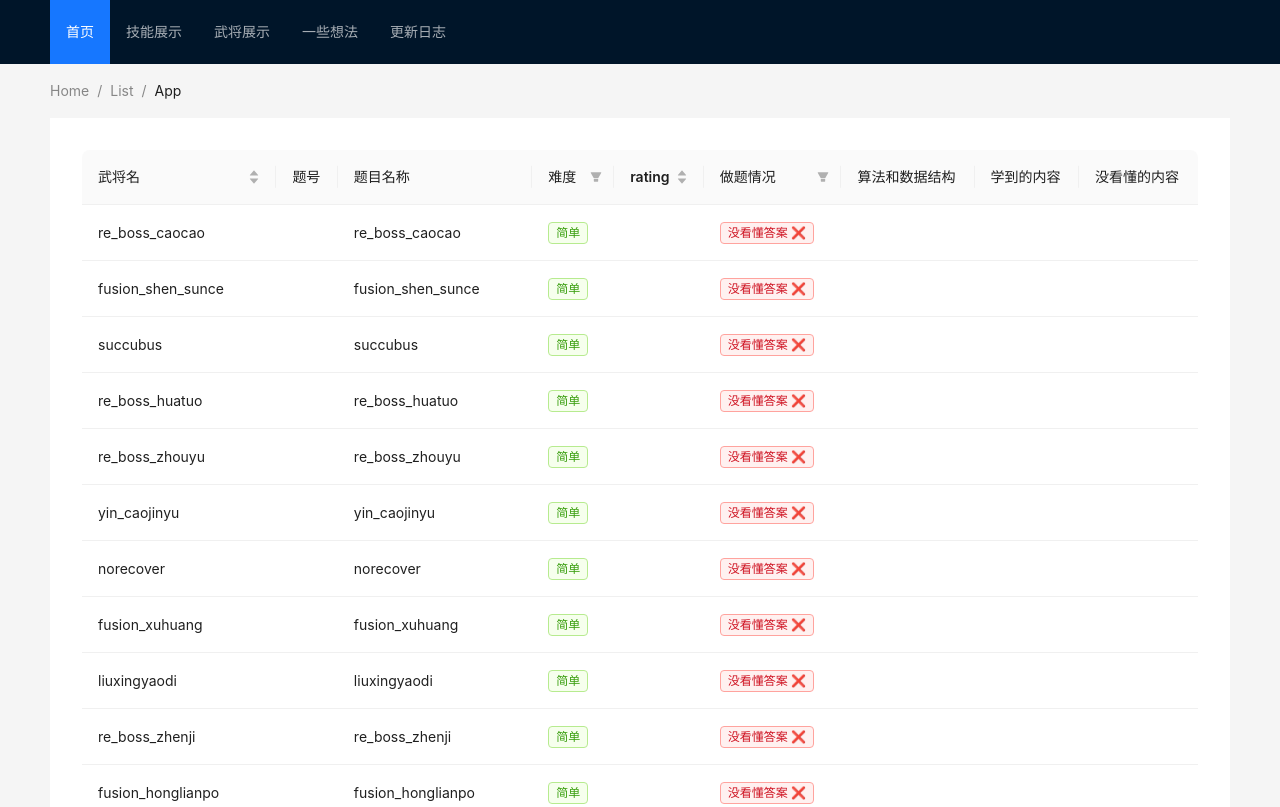
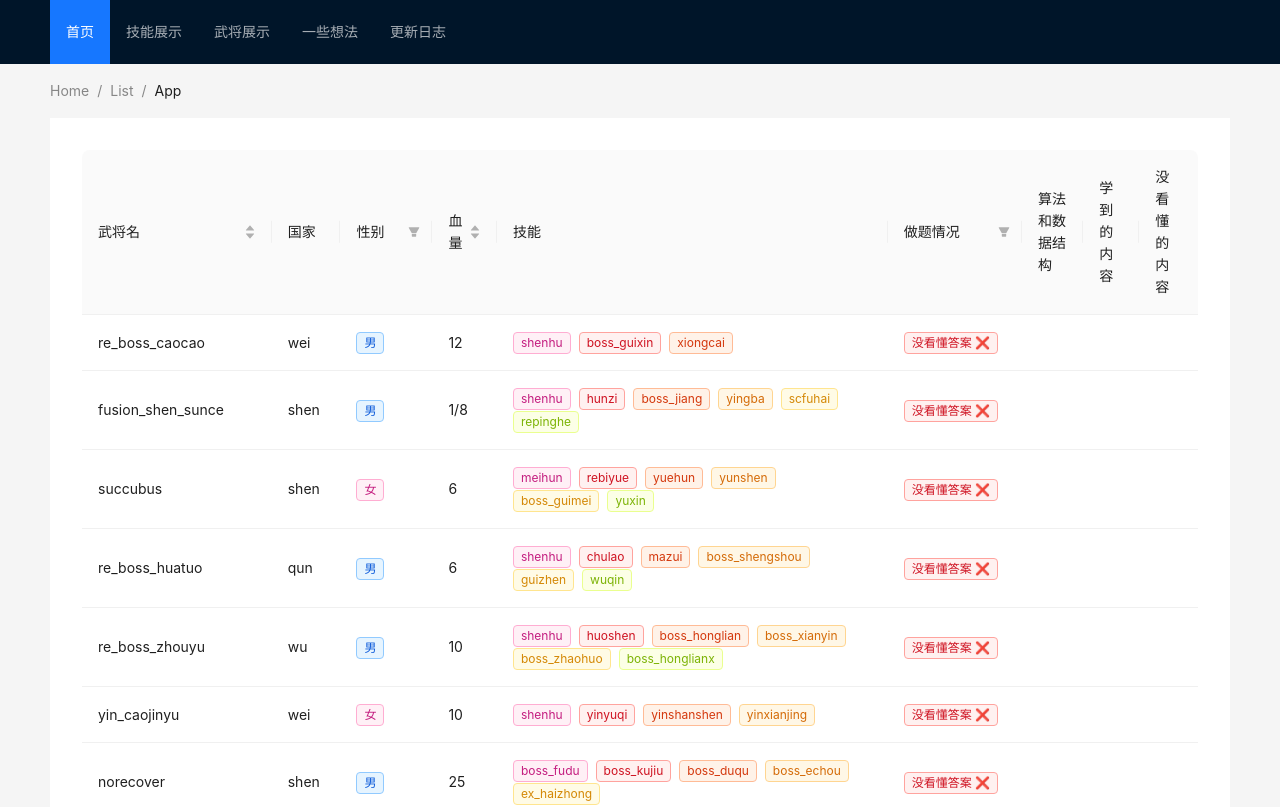
Before and after one commit to S-N-O-R-L-A-X/noname-extension, a React (Vite) app in the folder noname/: page /#/characters in a window 1280 px wide. Shown: the top 807 px of the page. Built offline with nearby package versions, Linux system fonts and the light colour scheme.

Commit message:
feat: show nationality, gender, hp, skills

```diff
--- a/noname/src/Views/Characters/ShowAllCharacters.tsx
+++ b/noname/src/Views/Characters/ShowAllCharacters.tsx
@@ -2,53 +2,60 @@ import { Table, Tag } from 'antd';
 
 import characters from "./characters.json";
 export default function ShowAllCharacters() {
+  const skillColors = ["magenta", "red", "volcano", "orange", "gold", "lime", "green", "cyan", "blue", "geekblue", "purple"];
   const columns = [
     {
       title: '武将名',
       dataIndex: 'name',
       key: 'name',
-      sorter: (a: any, b: any) => Number(a.date.split("/")[2]) - Number(b.date.split("/")[2]),
+      sorter: (a: string, b: string) => a < b,
     },
     {
-      title: '题号',
-      dataIndex: 'no',
-      key: 'no',
+      title: '国家',
+      dataIndex: 'nationality',
+      key: 'nationality',
     },
     {
-      title: '题目名称',
-      dataIndex: 'name',
-      key: "name",
+      title: '性别',
+      dataIndex: 'gender',
+      key: "gender",
+      filters: [
+        {
+          text: "男",
+          value: "male",
+        },
+        {
+          text: "女",
+          value: "female",
+        },
+        {
+          text: "无性别",
+          value: "none",
+        },
+      ],
+      onFilter: (value: any, record: any) => record.gender.indexOf(value) === 0,
+
+      render: (gender: string) => (
+        <>
+          {gender === "male" ? <Tag color="blue">男</Tag> : gender === "female" ? <Tag color="pink">女</Tag> : <Tag color="green">无性别</Tag>}
+        </>)
+
     },
     {
-      title: "难度",
-      dataIndex: "difficulty",
-      key: "difficulty",
-      filters: [
-        {
-          text: "简单",
-          value: "简单",
-        },
-        {
-          text: "中等",
-          value: "中等",
-        },
-        {
-          text: "困难",
-          value: "困难",
-        },
-      ],
-      onFilter: (value: any, record: any) => record.difficulty.indexOf(value) === 0,
+      title: "血量",
+      dataIndex: "hp",
+      key: "hp",
+      sorter: (a: string, b: string) => Number(a) - Number(b),
 
-      render: (difficulty: string) => (
-        <>
-          {difficulty === "困难" ? <Tag color="red">困难</Tag> : difficulty === "中等" ? <Tag color="yellow">中等</Tag> : <Tag color="green">简单</Tag>}
-        </>)
     },
     {
-      title: "rating",
-      dataIndex: "rating",
-      key: "rating",
-      sorter: (a: any, b: any) => a.rating - b.rating,
+      title: "技能",
+      dataIndex: "skills",
+      key: "skills",
+      render: (skills: string[]) => (
+        <>
+          {skills.map((val, idx) => <Tag color={skillColors[idx % 11]}>{val}</Tag>)}
+        </>)
     },
     {
       title: "做题情况",
```
